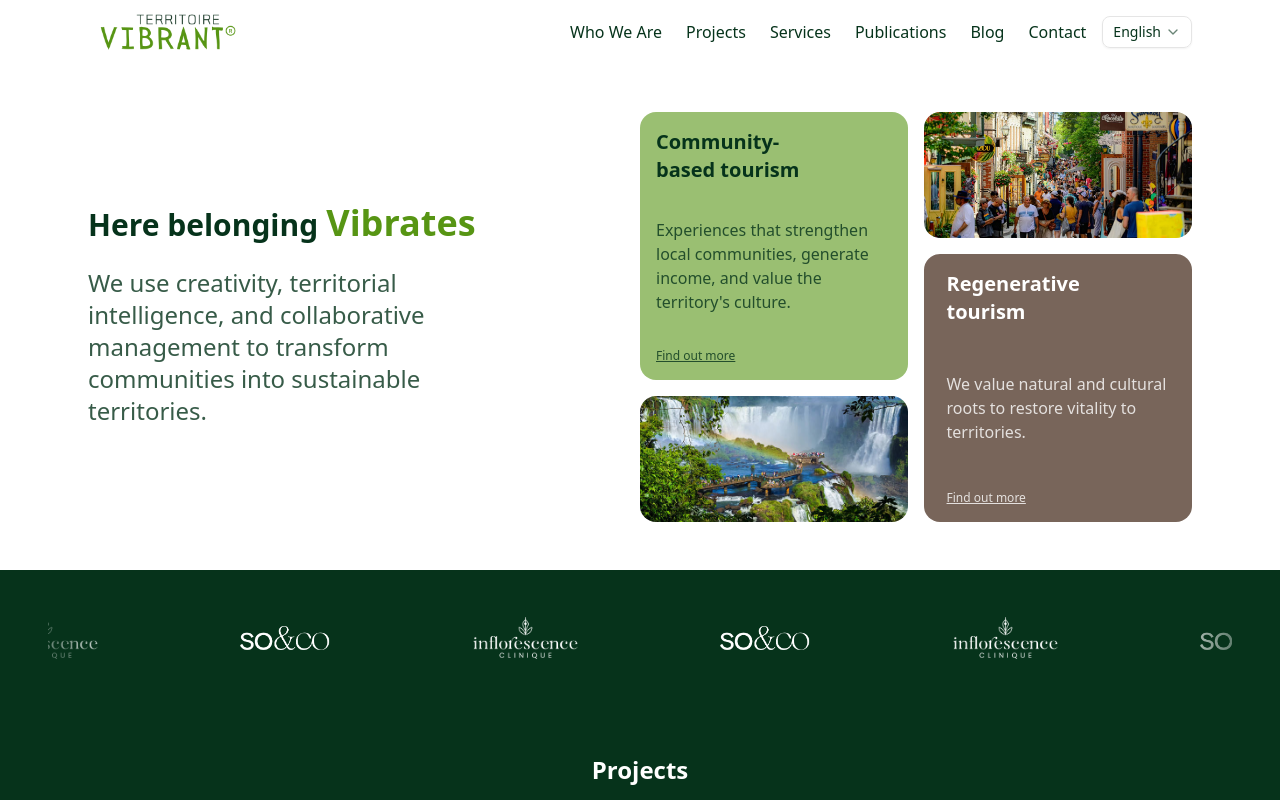
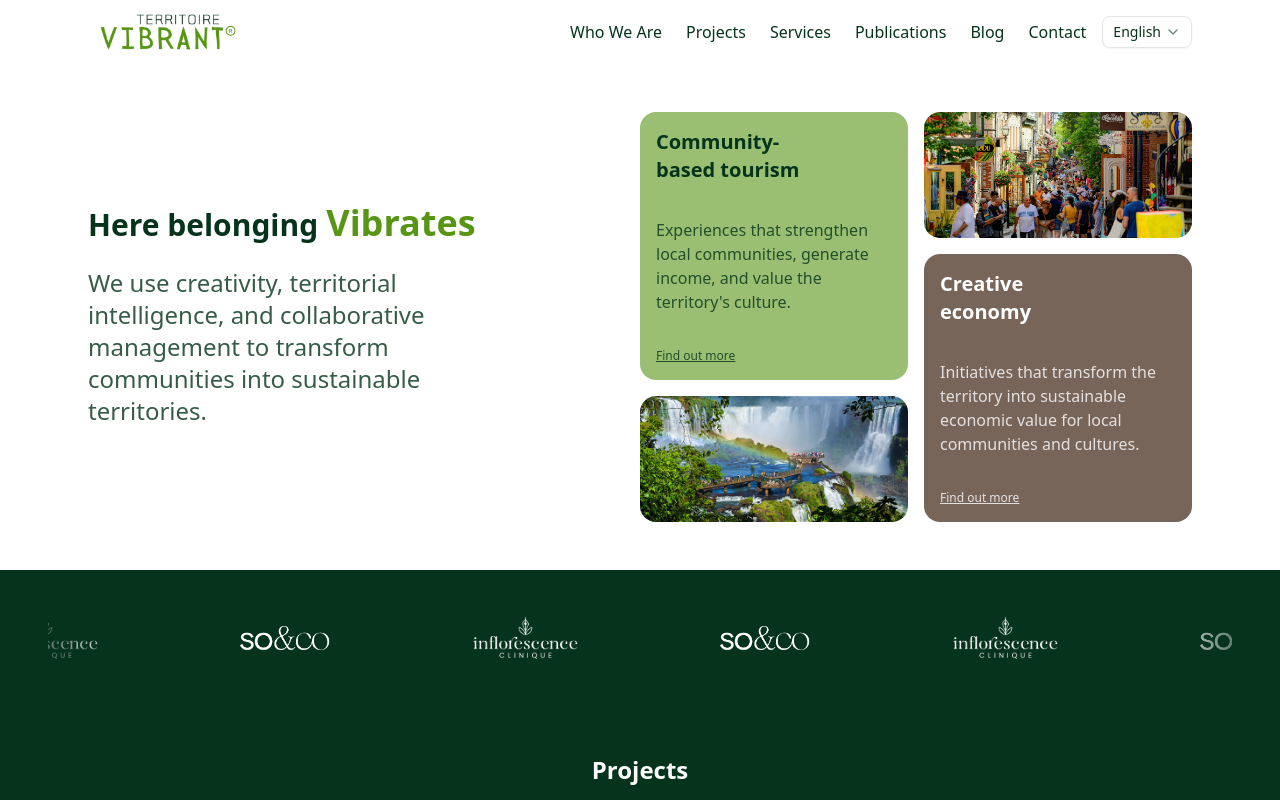
Before and after one commit to Territoire-Vibrant/territoire-vibrant-site, a Next.js app: page /en in a window 1280 px wide. Shown: the top 800 px of the page. Built offline with nearby package versions, Linux system fonts and the light colour scheme.

Commit message:
chore: Increase CarouselBox delay time to 8 seconds

```diff
--- a/app/[locale]/(home)/components/CarouselBox.tsx
+++ b/app/[locale]/(home)/components/CarouselBox.tsx
@@ -15,7 +15,7 @@ export const CarouselBox = () => {
       opts={{
         dragFree: true,
       }}
-      plugins={[Autoplay({ delay: 5000, stopOnInteraction: false })]}
+      plugins={[Autoplay({ delay: 8000, stopOnInteraction: false })]}
       className='flex size-full'
     >
       <CarouselContent className='size-full'>
```
